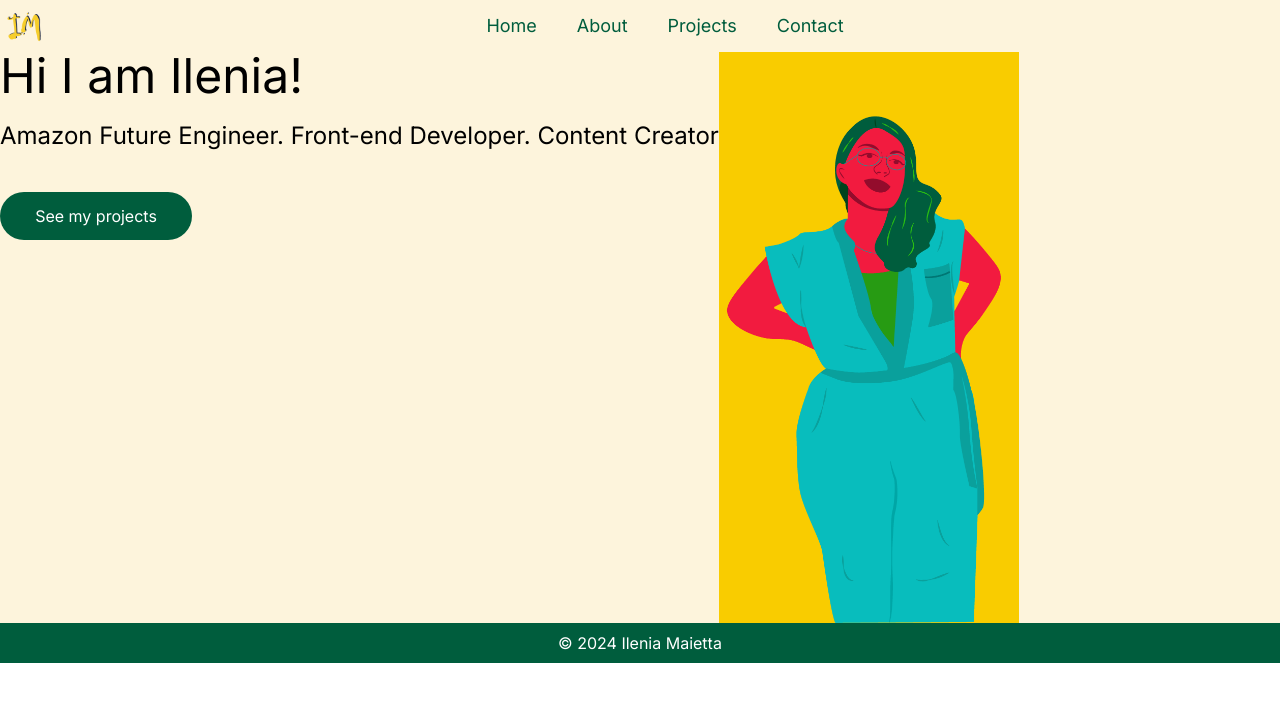
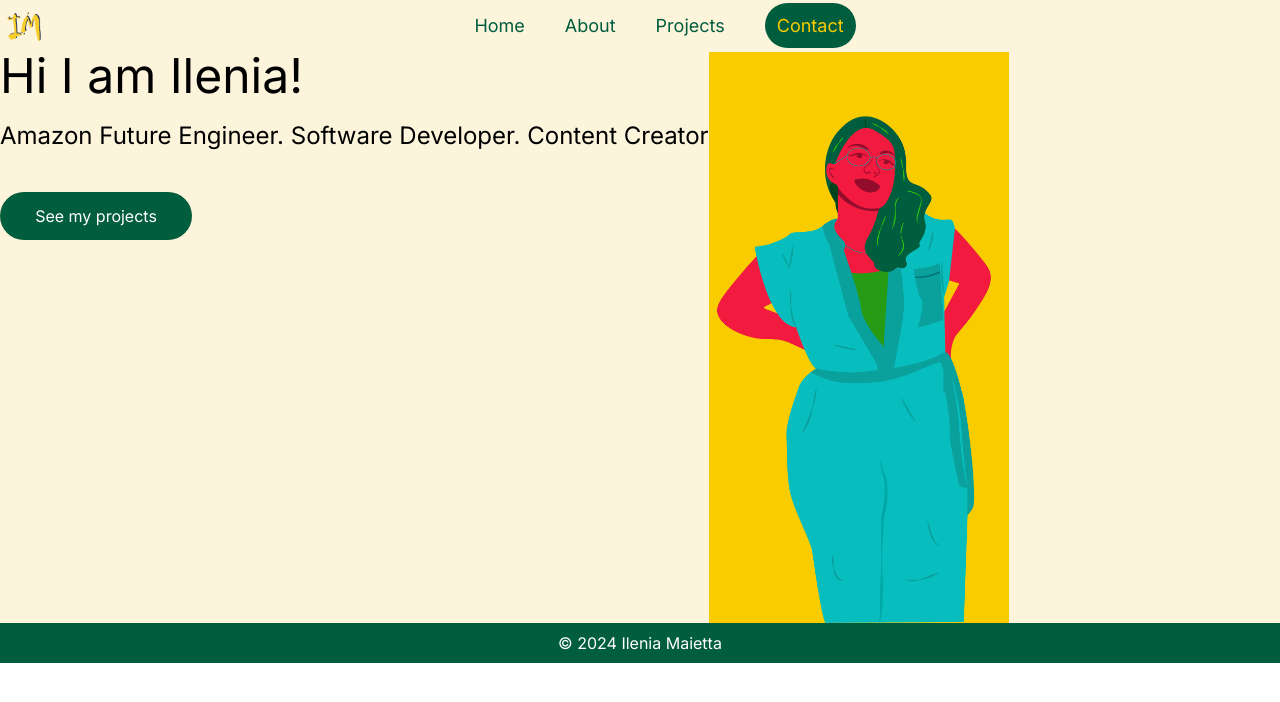
Before and after one commit to ileniadigital/ileniadigital.github.io, a Next.js app: page / in a window 1280 px wide. Shown: the top 702 px of the page. Built offline with nearby package versions, Linux system fonts and the light colour scheme.

Commit message:
changed contact to button

```diff
--- a/app/ui/home/hero.tsx
+++ b/app/ui/home/hero.tsx
@@ -31,7 +31,7 @@ export default function Hero() {
                 <div className='flex flex-row'>
                     <div className='flex flex-col gap-5'>
                         <h1 className='text-5xl'>Hi I am Ilenia!</h1>
-                        <h2 className='text-2xl'>Amazon Future Engineer. Front-end Developer. Content Creator</h2>
+                        <h2 className='text-2xl'>Amazon Future Engineer. Software Developer. Content Creator</h2>
                         {/* Programming languages icons */}
                         <div>
 
--- a/app/ui/nav.tsx
+++ b/app/ui/nav.tsx
@@ -18,7 +18,7 @@ export default function Nav() {
                     <a href="/projects" className="hover:text-xl hover:font-bold">Projects</a>
                 </li>
                 <li>
-                    <a href="/contact" className="hover:text-xl hover:font-bold">Contact</a>
+                    <button><a href="/contact" className="bg-darkgreen text-yellow rounded-full p-3 hover:text-xl hover:font-bold">Contact</a></button>
                 </li>
             </ul>
         </nav>
```
